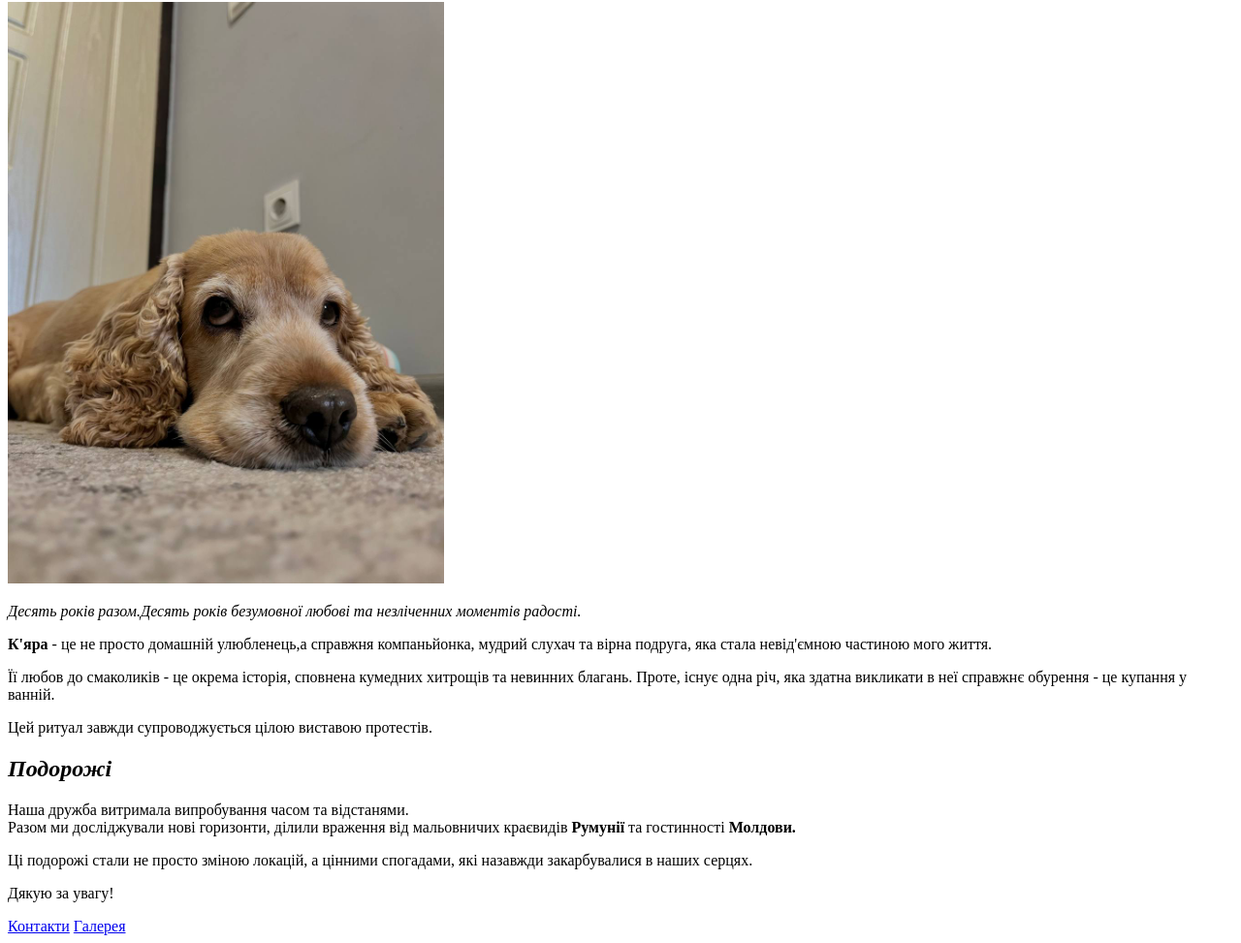
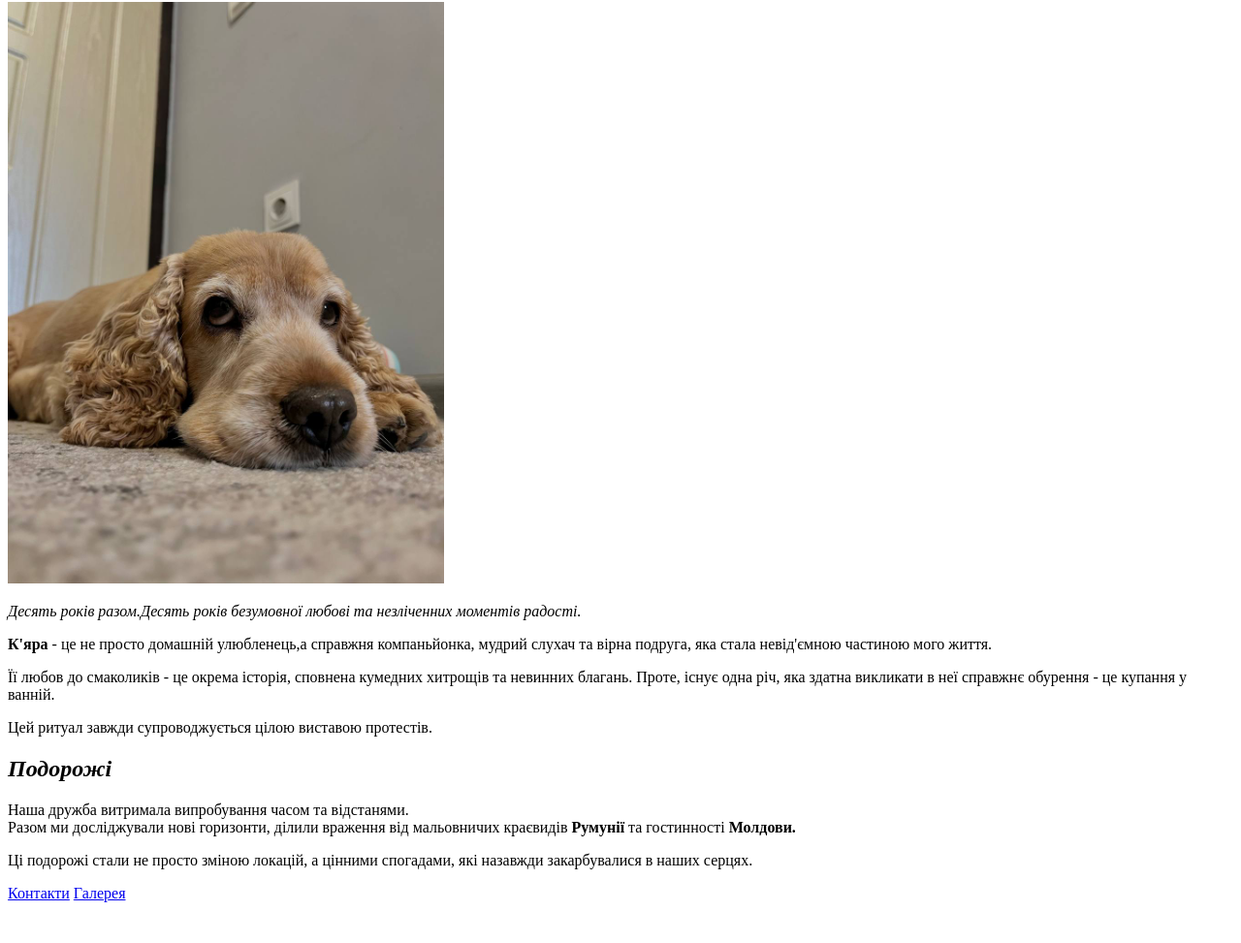
Before and after one commit to anastasiiaivanova6/html, a plain HTML site: page index.html in a window 1280 px wide. Shown: the part 78-1051 px from the top of the page at 97% size. After the commit the page ends 1017 px from the top, so only its background shows below. Drawn offline with Linux system fonts and the light colour scheme.

Commit message:
delete text

```diff
--- a/index.html
+++ b/index.html
@@ -13,7 +13,6 @@
         <h2><i>Подорожі</i></h2>
         <p>Наша дружба витримала випробування часом та відстанями. <br>Разом ми досліджували нові горизонти, ділили враження від мальовничих краєвидів <b>Румунії</b> та гостинності <b>Молдови.</b></p>
         <p>Ці подорожі стали не просто зміною локацій, а цінними спогадами, які назавжди закарбувалися в наших серцях.</p>
-        <p>Дякую за увагу!</p>
         <a href="pages/contact.html">Контакти</a>
         <a href="pages/gallery.html">Галерея</a>
 </body>
```
